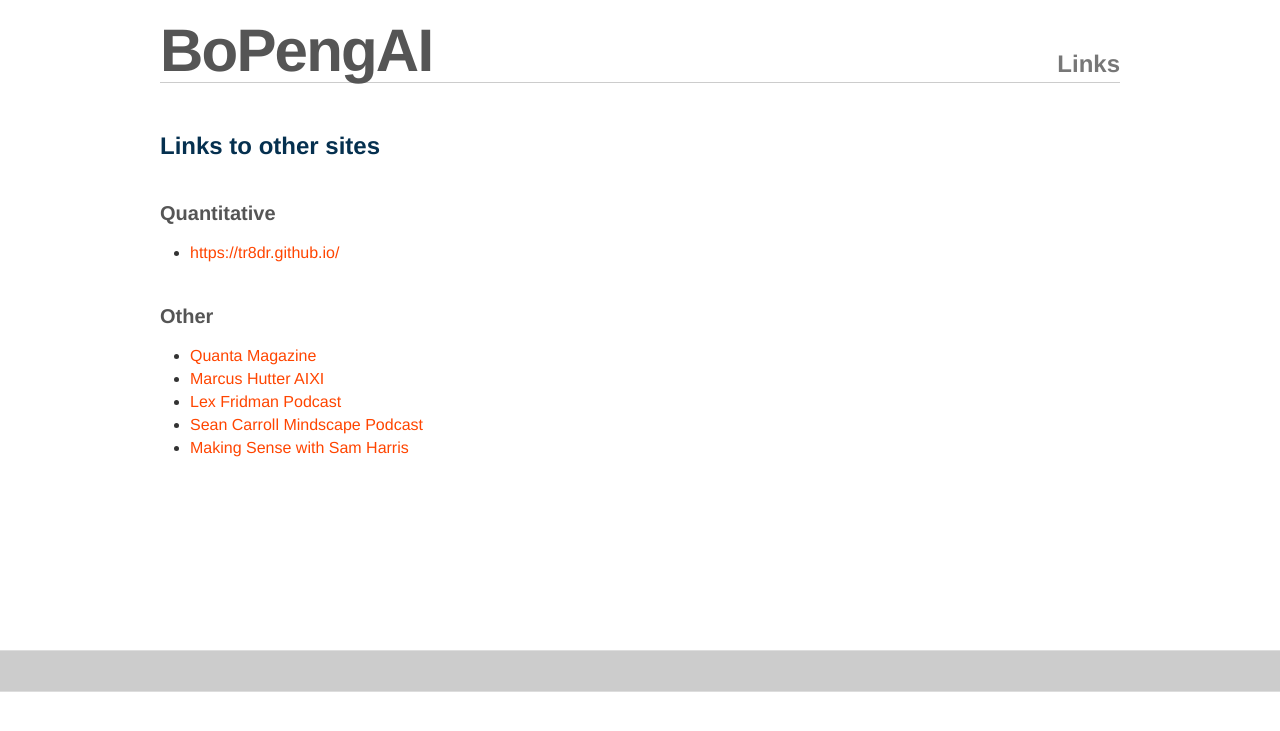
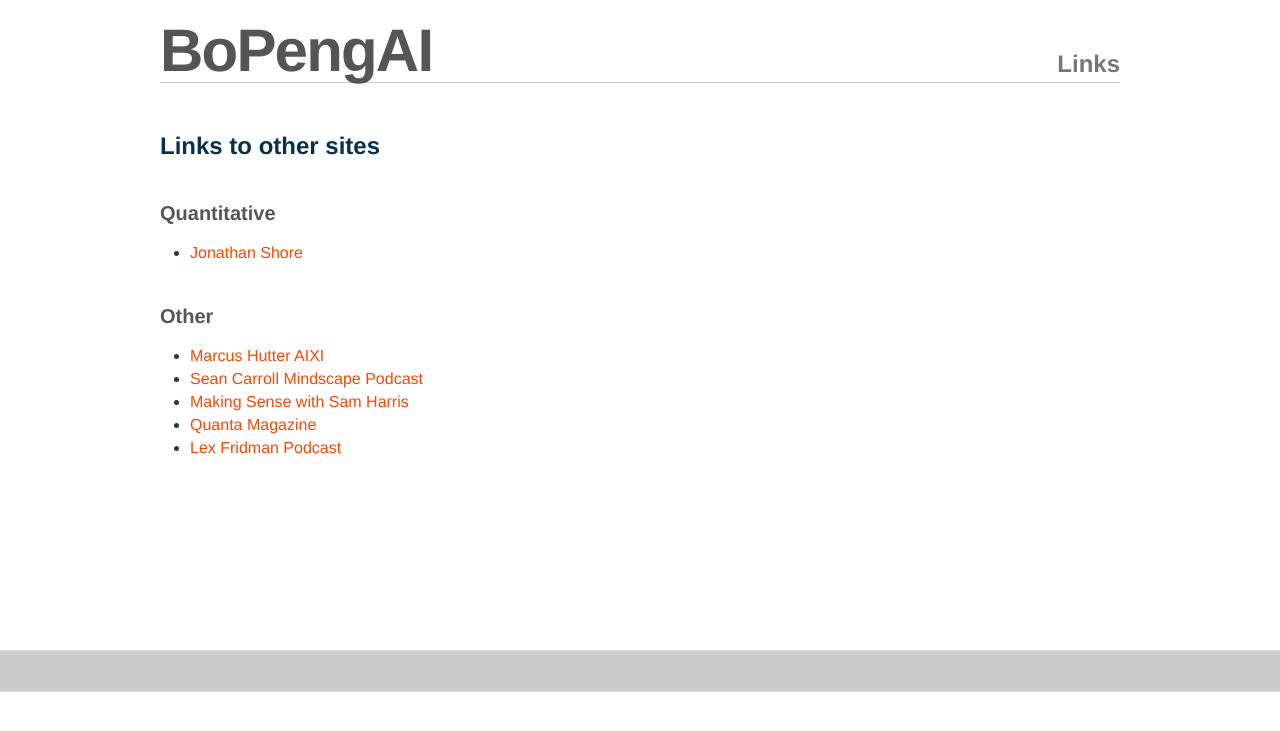
Before and after one commit to BoPengAI/A-Matter-of-Mind, a Jekyll site: the page built from links.md, in a window 1280 px wide. Shown: the top 731 px of the page. Built offline with Jekyll 4.4.1, drawn with Linux system fonts in a browser that asks for light colours; nearby versions of some CDN libraries.

Commit message:
Update links.md

```diff
--- a/links.md
+++ b/links.md
@@ -7,11 +7,11 @@ permalink: /links
 
 ### Quantitative
 
-* [https://tr8dr.github.io/](https://tr8dr.github.io/)
+* [Jonathan Shore](https://tr8dr.github.io/)
 
 ### Other
-* [Quanta Magazine](https://www.quantamagazine.org/)
 * [Marcus Hutter AIXI](http://www.hutter1.net/ai/)
-* [Lex Fridman Podcast](https://lexfridman.com/podcast/)
 * [Sean Carroll Mindscape Podcast](https://www.preposterousuniverse.com/podcast/)
 * [Making Sense with Sam Harris](https://samharris.org/podcast/)
+* [Quanta Magazine](https://www.quantamagazine.org/)
+* [Lex Fridman Podcast](https://lexfridman.com/podcast/)
```
